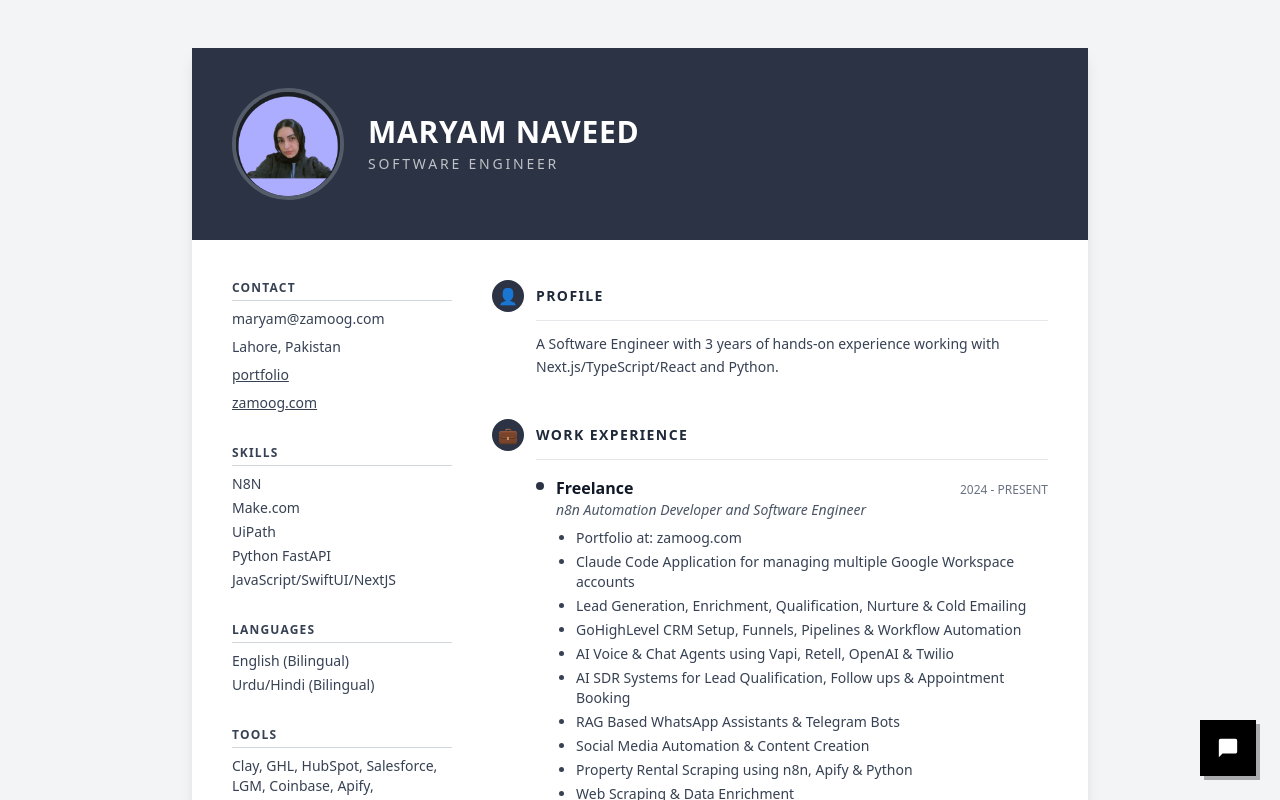
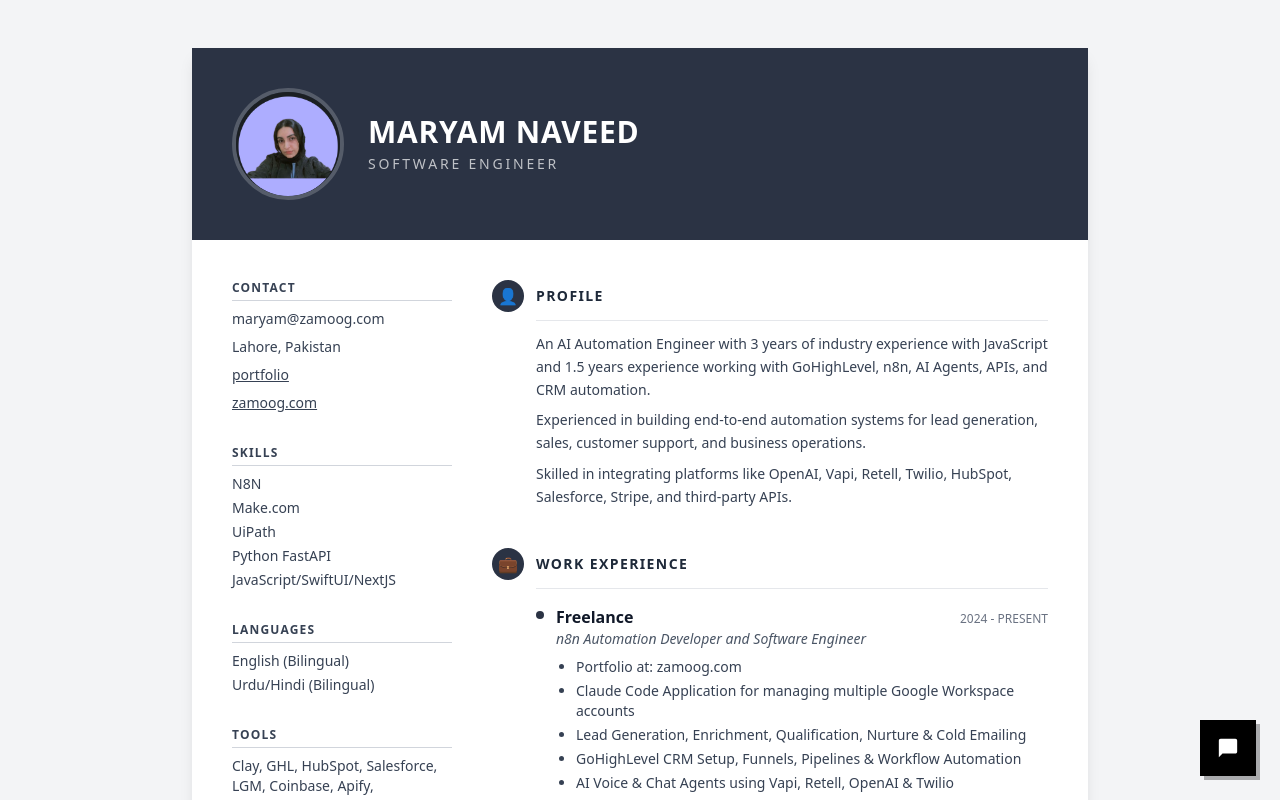
Before and after one commit to mareyam/Maryam-Zamoog-Portfolio, a Next.js app: page /resume in a window 1280 px wide. Shown: the top 800 px of the page. Built offline with nearby package versions, Linux system fonts and the light colour scheme.

Commit message:
Update resume profile summary

```diff
--- a/components/sections/Resume.tsx
+++ b/components/sections/Resume.tsx
@@ -179,9 +179,20 @@
               <SectionIcon>👤</SectionIcon>
               <h2 className="text-sm font-bold tracking-widest text-gray-800">PROFILE</h2>
             </div>
-            <div className="ml-11 mt-2 border-t border-gray-200 pt-3 text-sm leading-relaxed text-gray-700">
-              A Software Engineer with 3 years of hands-on experience working with
-              Next.js/TypeScript/React and Python.
+            <div className="ml-11 mt-2 space-y-2 border-t border-gray-200 pt-3 text-sm leading-relaxed text-gray-700">
+              <p>
+                An AI Automation Engineer with 3 years of industry experience with JavaScript
+                and 1.5 years experience working with GoHighLevel, n8n, AI Agents, APIs, and
+                CRM automation.
+              </p>
+              <p>
+                Experienced in building end-to-end automation systems for lead generation,
+                sales, customer support, and business operations.
+              </p>
+              <p>
+                Skilled in integrating platforms like OpenAI, Vapi, Retell, Twilio, HubSpot,
+                Salesforce, Stripe, and third-party APIs.
+              </p>
             </div>
           </div>
 
```
